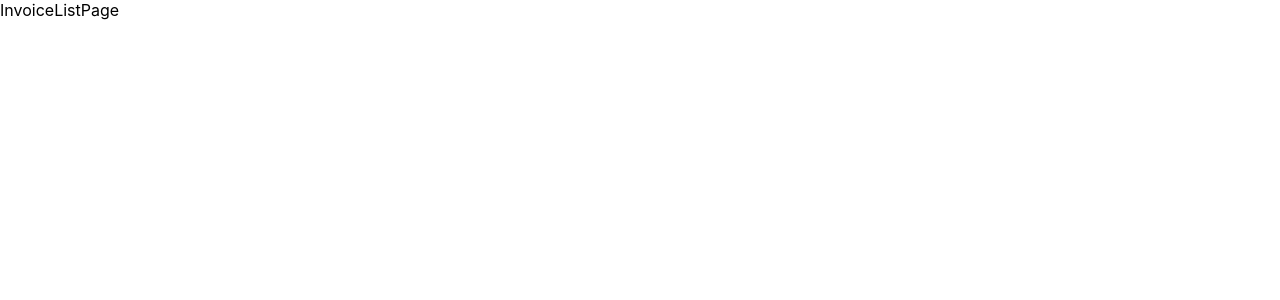
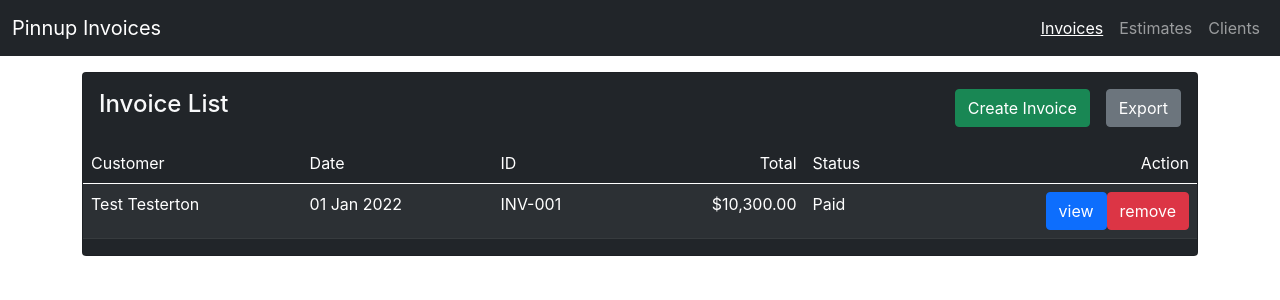
Before and after one commit to IslandTeki18/invoice-web-client, a React (Vite) app: page /invoices/list in a window 1280 px wide. Shown: the top 300 px of the page. Built offline with nearby package versions, Linux system fonts and the light colour scheme.

Commit message:
action: create invoice page, setting up react router dom, create navbar, created basic view for invoice list page.

```diff
--- a/public/index.html
+++ b/public/index.html
@@ -2,11 +2,21 @@
 <html lang="en">
   <head>
     <meta charset="utf-8" />
-
+    <link
+      href="https://cdn.jsdelivr.net/npm/bootstrap@5.0.2/dist/css/bootstrap.min.css"
+      rel="stylesheet"
+      integrity="sha384-EVSTQN3/azprG1Anm3QDgpJLIm9Nao0Yz1ztcQTwFspd3yD65VohhpuuCOmLASjC"
+      crossorigin="anonymous"
+    />
     <title>Pinnup Invoice</title>
   </head>
   <body>
     <div id="app"></div>
     <script type="module" src="../index.js"></script>
+    <script
+      src="https://cdn.jsdelivr.net/npm/bootstrap@5.0.2/dist/js/bootstrap.bundle.min.js"
+      integrity="sha384-MrcW6ZMFYlzcLA8Nl+NtUVF0sA7MsXsP1UyJoMp4YLEuNSfAP+JcXn/tWtIaxVXM"
+      crossorigin="anonymous"
+    ></script>
   </body>
 </html>
--- a/src/App.js
+++ b/src/App.js
@@ -1,4 +1,5 @@
 import { Routes, Route } from "react-router-dom";
+import InvoicePage from "./pages/invoicePage/InvoicePage";
 import InvoiceListPage from "./pages/invoiceListPage/InvoiceListPage";
 import InvoiceDetailsPage from "./pages/invoiceDetailsPage/InvoiceDetailsPage";
 import CreateInvoicePage from "./pages/createInvoicePage/CreateInvoicePage";
@@ -8,23 +9,29 @@ import CreateEstimatePage from "./pages/createEstimatePage/CreateEstimatePage";
 import ClientListPage from "./pages/clientListPage/ClientListPage";
 import ClientDetailsPage from "./pages/clientDetailsPage/ClientDetailsPage";
 import CreateClientPage from "./pages/createClientPage/CreateClientPage";
+import Navbar from "./components/navbar/Navbar";
 
 function App() {
   return (
+    <main>
+      <Navbar />
       <Routes>
-      <Route path="invoices" element={<InvoiceListPage />}>
+        <Route path="/invoices">
+          <Route path="list" element={<InvoiceListPage />} />
           <Route path=":invoiceId" element={<InvoiceDetailsPage />} />
           <Route path="new-invoice" element={<CreateInvoicePage />} />
         </Route>
-      <Route path="estimates" element={<EstimateListPage />}>
+        <Route path="/estimates" element={<EstimateListPage />}>
           <Route path=":estimateId" element={<EstimateDetailsPage />} />
           <Route path="new-estimate" element={<CreateEstimatePage />} />
         </Route>
-      <Route path="clients" element={<ClientListPage />}>
+        <Route path="/clients" element={<ClientListPage />}>
           <Route path=":clientId" element={<ClientDetailsPage />} />
           <Route path="new-client" element={<CreateClientPage />} />
         </Route>
       </Routes>
+    </main>
+
   );
 }
 
--- /dev/null
+++ b/src/components/navbar/Navbar.jsx
@@ -0,0 +1,62 @@
+import React from "react";
+import { NavLink } from "react-router-dom";
+
+const Navbar = () => {
+  const activeStyle = {
+    textDecoration: "underline",
+  };
+  return (
+    <nav className="navbar navbar-expand-lg navbar-dark bg-dark">
+      <div className="container-fluid">
+        <a className="navbar-brand" href="#">
+          Pinnup Invoices
+        </a>
+        <button
+          className="navbar-toggler"
+          type="button"
+          data-bs-toggle="collapse"
+          data-bs-target="#navbarSupportedContent"
+          aria-controls="navbarSupportedContent"
+          aria-expanded="false"
+          aria-label="Toggle navigation"
+        >
+          <span className="navbar-toggler-icon"></span>
+        </button>
+        <div className="collapse navbar-collapse" id="navbarSupportedContent">
+          <ul className="navbar-nav ms-auto mb-2 mb-lg-0">
+            <li className="nav-item">
+              <NavLink
+                to="/invoices/list"
+                style={({ isActive }) => (isActive ? activeStyle : undefined)}
+                className="nav-link"
+                end
+              >
+                Invoices
+              </NavLink>
+            </li>
+            <li className="nav-item">
+              <NavLink
+                to="/estimates"
+                style={({ isActive }) => (isActive ? activeStyle : undefined)}
+                className="nav-link"
+              >
+                Estimates
+              </NavLink>
+            </li>
+            <li className="nav-item">
+              <NavLink
+                to="/clients"
+                style={({ isActive }) => (isActive ? activeStyle : undefined)}
+                className="nav-link"
+              >
+                Clients
+              </NavLink>
+            </li>
+          </ul>
+        </div>
+      </div>
+    </nav>
+  );
+};
+
+export default Navbar;
--- a/src/pages/invoiceListPage/InvoiceListPage.jsx
+++ b/src/pages/invoiceListPage/InvoiceListPage.jsx
@@ -1,10 +1,61 @@
-import React from 'react'
-import "./InvoiceListPage.scss"
+import React from "react";
+import "./InvoiceListPage.scss";
+import { Link, Outlet } from "react-router-dom";
 
 const InvoiceListPage = () => {
   return (
-    <div className="dkInvoiceListPage">InvoiceListPage</div>
-  )
-}
+    <div className="dkInvoiceListPage pt-3">
+      <div className="container">
+        <div className="row">
+          <div className="col-12">
+            <div className="card bg-dark">
+              <div className="d-flex justify-content-between align-items-center p-3 text-light">
+                <h4>Invoice List</h4>
+                <div className="button-container">
+                  <Link to="new-invoice" className="btn btn-success me-3">
+                    Create Invoice
+                  </Link>
+                  <button className="btn btn-secondary">Export</button>
+                </div>
+              </div>
+              <table className="table table-dark table-striped">
+                <thead>
+                  <tr>
+                    <td scope="col">Customer</td>
+                    <td scope="col">Date</td>
+                    <td scope="col">ID</td>
+                    <td scope="col" className="text-end">
+                      Total
+                    </td>
+                    <td scope="col">Status</td>
+                    <td scope="col" className="text-end">
+                      Action
+                    </td>
+                  </tr>
+                </thead>
+                <tbody>
+                  <tr>
+                    <td>Test Testerton</td>
+                    <td>01 Jan 2022</td>
+                    <td>INV-001</td>
+                    <td className="text-end">$10,300.00</td>
+                    <td>Paid</td>
+                    <td>
+                      <div className="d-flex justify-content-end align-items-center">
+                        <button className="btn btn-primary">view</button>
+                        <button className="btn btn-danger">remove</button>
+                      </div>
+                    </td>
+                  </tr>
+                </tbody>
+              </table>
+            </div>
+          </div>
+        </div>
+      </div>
+      <Outlet />
+    </div>
+  );
+};
 
-export default InvoiceListPage
+export default InvoiceListPage;
--- /dev/null
+++ b/src/pages/invoicePage/InvoicePage.jsx
@@ -0,0 +1,13 @@
+import React from 'react'
+import "./InvoicePage.scss"
+import { Outlet } from 'react-router-dom'
+
+const InvoicePage = () => {
+  return (
+    <div className="dkInvoicePage">
+        <Outlet />
+    </div>
+  )
+}
+
+export default InvoicePage
```
Also changed, not shown: src/components/navbar/Navbar.scss (added), src/pages/invoicePage/InvoicePage.scss (added), 5 other files (tests, documents, lock files or other folders). Lines whose indentation alone changed are shown as unchanged.
